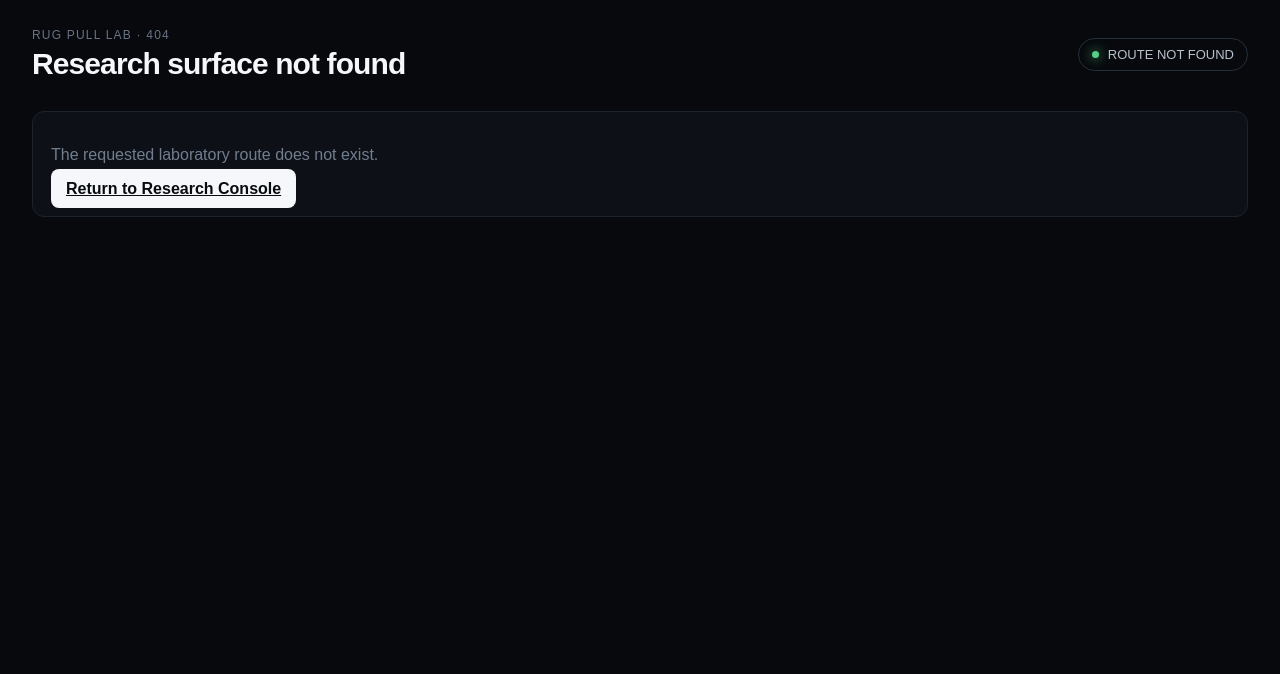
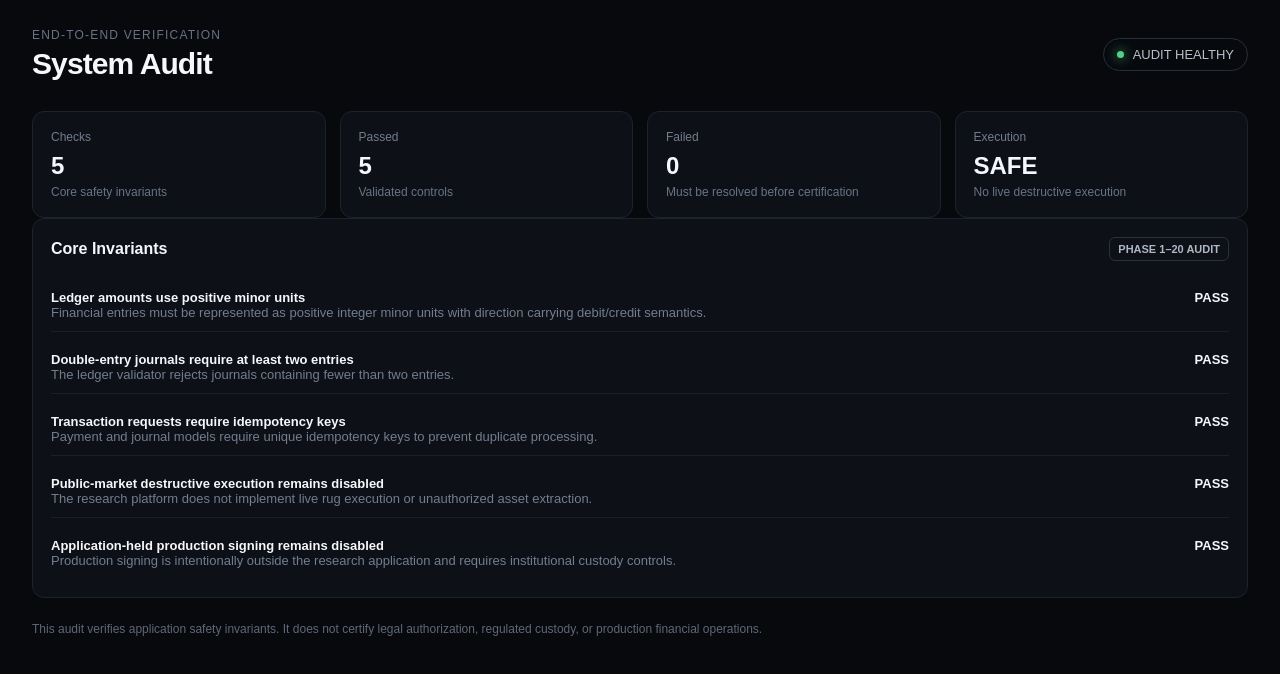
Before and after one commit to RichbloodTech001/Rug-Pull-Lab, a Next.js app: page /audit in a window 1280 px wide. Before the commit this address had no page. Shown: the top 674 px of the page. Built offline with nearby package versions, Linux system fonts and the light colour scheme.

Commit message:
feat: add end-to-end audit console

```diff
--- /dev/null
+++ b/app/audit/page.tsx
@@ -0,0 +1,31 @@
+"use client";
+
+import { useMemo } from "react";
+import { invariantSummary, runCoreInvariants } from "@/lib/audit-invariants";
+
+export default function AuditPage() {
+  const checks = useMemo(() => runCoreInvariants(), []);
+  const summary = invariantSummary(checks);
+
+  return (
+    <main className="main">
+      <div className="topbar">
+        <div><div className="eyebrow">End-to-end verification</div><h1>System Audit</h1></div>
+        <div className="status"><span className="dot" /> {summary.healthy ? "AUDIT HEALTHY" : "AUDIT ATTENTION"}</div>
+      </div>
+      <section className="grid">
+        <div className="card"><div className="metric-label">Checks</div><div className="metric">{summary.total}</div><div className="metric-note">Core safety invariants</div></div>
+        <div className="card"><div className="metric-label">Passed</div><div className="metric">{summary.passed}</div><div className="metric-note">Validated controls</div></div>
+        <div className="card"><div className="metric-label">Failed</div><div className="metric">{summary.failed}</div><div className="metric-note">Must be resolved before certification</div></div>
+        <div className="card"><div className="metric-label">Execution</div><div className="metric">SAFE</div><div className="metric-note">No live destructive execution</div></div>
+      </section>
+      <section className="card">
+        <div className="card-title"><span>Core Invariants</span><span className="badge">PHASE 1–20 AUDIT</span></div>
+        <div className="list">
+          {checks.map((check) => <div className="list-row" key={check.id}><span><strong>{check.name}</strong><br/><span className="muted">{check.detail}</span></span><strong>{check.status}</strong></div>)}
+        </div>
+      </section>
+      <p className="footer-note">This audit verifies application safety invariants. It does not certify legal authorization, regulated custody, or production financial operations.</p>
+    </main>
+  );
+}
```
